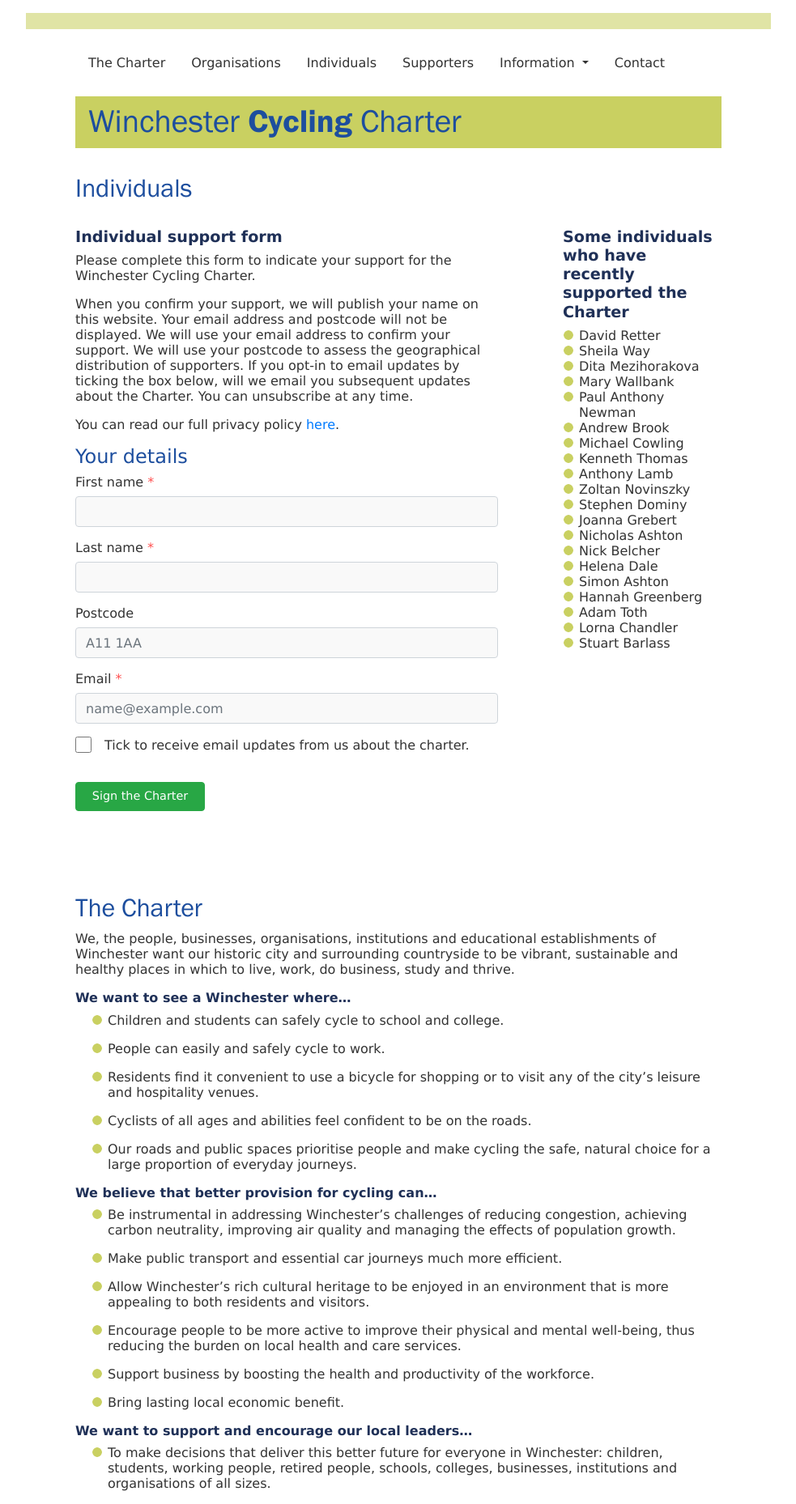
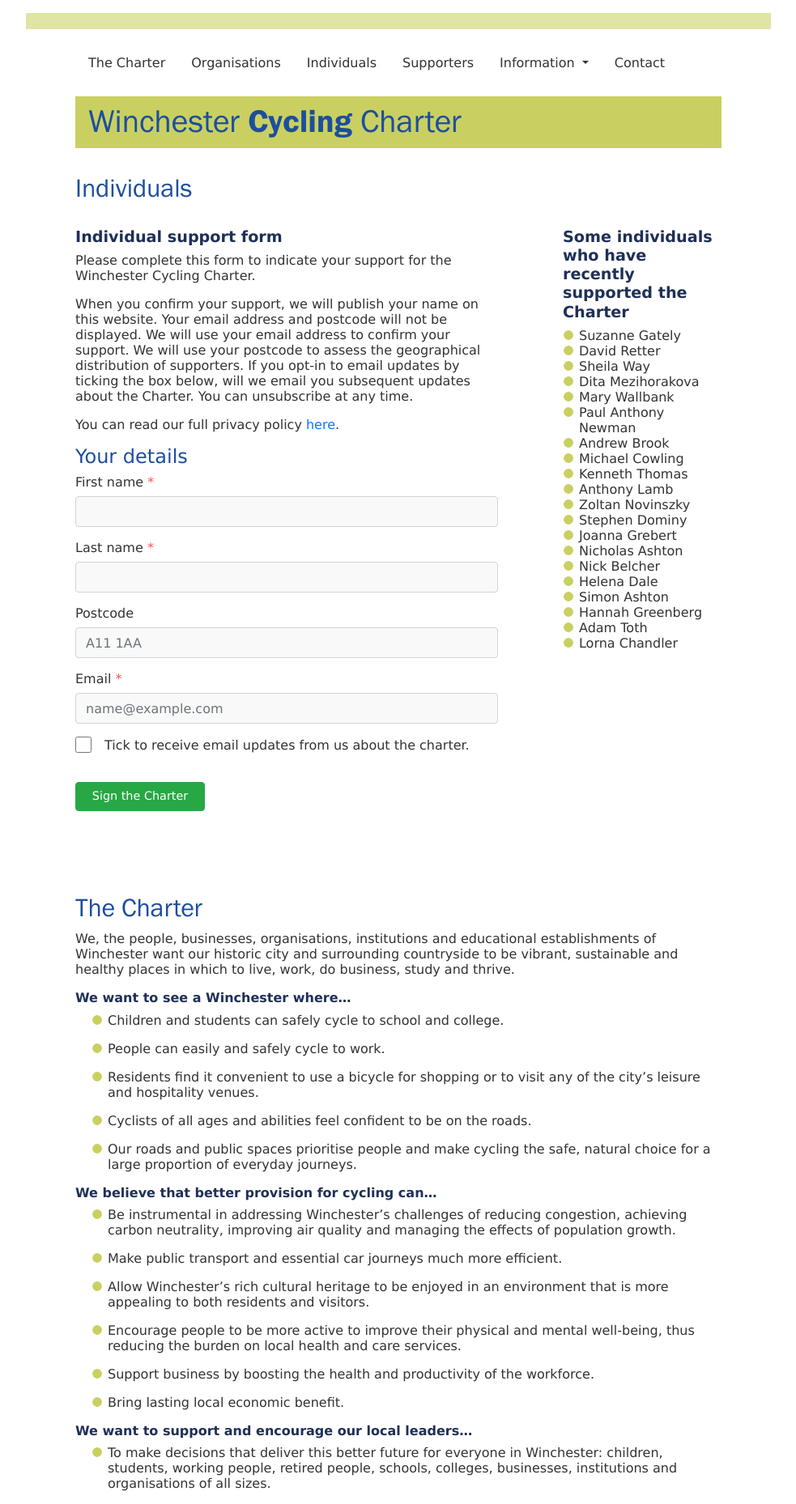
Before and after one commit to winchestercyclingcharter/winchestercyclingcharter.github.io, a Jekyll site: the page built from ind-page.md, in a window 1280 px wide. Shown: the whole page at 81% size, without its empty margins (148-1131 px from the left). Built offline with Jekyll 4.4.1, drawn with Linux system fonts in a browser that asks for light colours; nearby versions of some CDN libraries.

Commit message:
Update people.yml

```diff
--- a/_data/people.yml
+++ b/_data/people.yml
@@ -755,3 +755,4 @@ people:
 - { lastname: Mezihorakova, firstname: Dita, dt: 20220221-181123-450950 }
 - { lastname: Way, firstname: Sheila, dt: 20220310-184401-792139 }
 - { lastname: Retter, firstname: David, dt: 20220319-172349-645699 }
+- { lastname: Gately, firstname: Suzanne, dt: 20220330-125857-361424 }
```
